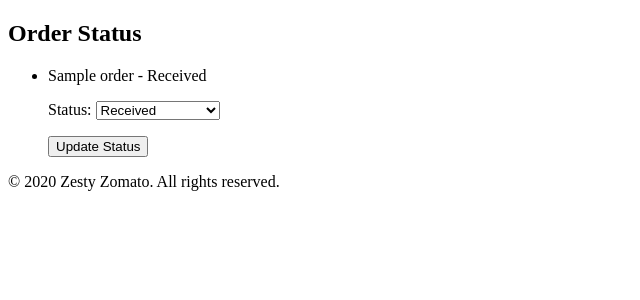
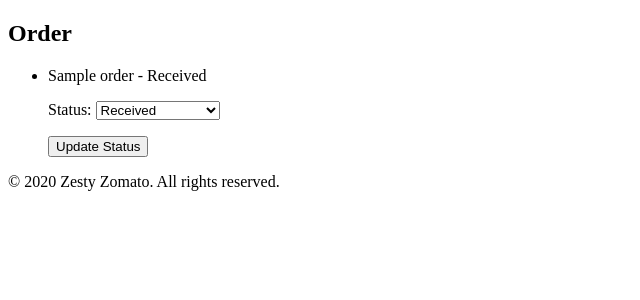
Before and after one commit to Kavitadsharma/zomato_front, a Django app: template zomato_project/zomato_app/templates/zomato_app/order_status.html in a window 1280 px wide. Shown: the part 116-416 px from the top of the page, without its empty margins (0-640 px from the left). Run offline with Django 4.2, Linux system fonts and the light colour scheme; tables that the repository leaves empty hold one stand-in row (values such as "Sample post"); the template is opened without the code that fills it: values that come from a table or form of the project are taken from there, most other values are stand-ins (such as "Sample title", 1, 10 or a date in 2020).

Commit message:
Update order_status.html

```diff
--- a/zomato_project/zomato_app/templates/zomato_app/order_status.html
+++ b/zomato_project/zomato_app/templates/zomato_app/order_status.html
@@ -1,7 +1,7 @@
 {% extends 'zomato_app/base.html' %}
 
 {% block content %}
-<h2>Order Status</h2>
+<h2>Order</h2>
 <ul>
     {% for order in orders %}
         <li>{{ order.customer_name }} - {{ order.get_status_display }}
```
